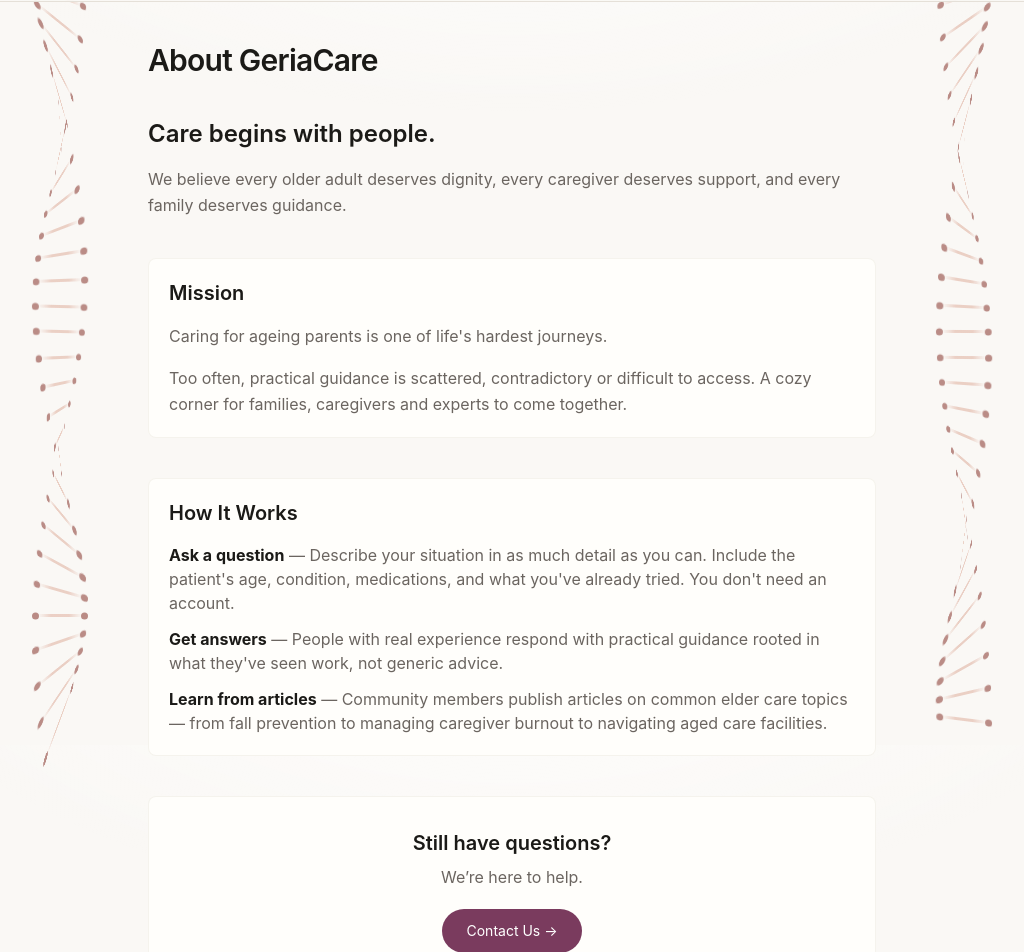
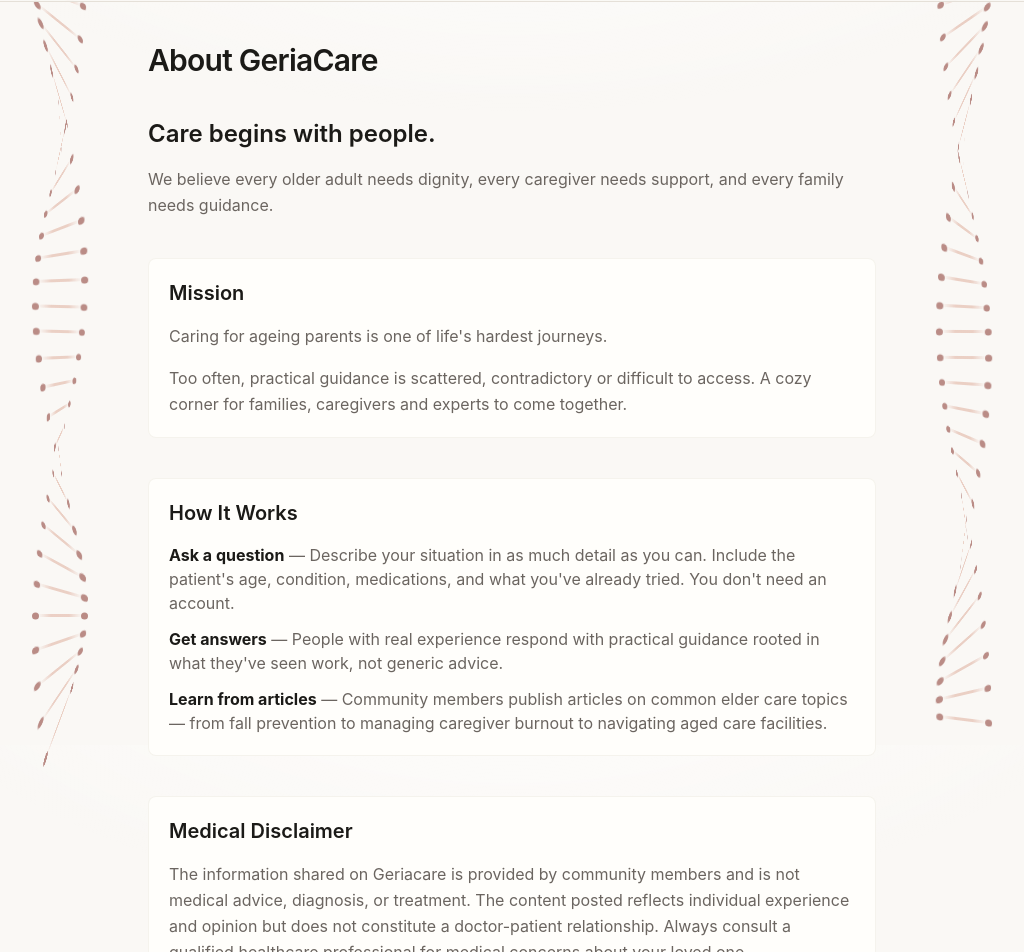
Before and after one commit to abinayar2711-sketch/geriacare-frontend, a Next.js app: page /about in a window 1280 px wide. Shown: the part 55-1007 px from the top of the page, without its empty margins (128-1152 px from the left). Built offline with nearby package versions, Linux system fonts and the light colour scheme; no server answers.

Commit message:
About: deserve -> needs, add medical disclaimer back

```diff
--- a/src/app/about/page.tsx
+++ b/src/app/about/page.tsx
@@ -15,9 +15,9 @@
       <section className="space-y-4">
         <h2 className="text-2xl font-semibold">Care begins with people.</h2>
         <p className="leading-relaxed text-[var(--color-muted)]">
-          We believe every older adult deserves dignity,
-          every caregiver deserves support,
-          and every family deserves guidance.
+          We believe every older adult needs dignity,
+          every caregiver needs support,
+          and every family needs guidance.
         </p>
       </section>
 
@@ -55,6 +55,18 @@
         </ul>
       </section>
 
+      <section className="rounded-lg border border-[var(--color-line)]/40 bg-[var(--color-surface)] p-5 space-y-4">
+        <h2 className="text-xl font-semibold">Medical Disclaimer</h2>
+        <p className="leading-relaxed text-[var(--color-muted)]">
+          The information shared on Geriacare is provided by community members
+          and is not medical advice, diagnosis, or treatment. The content
+          posted reflects individual experience and opinion but does not
+          constitute a doctor-patient relationship. Always consult a
+          qualified healthcare professional for medical concerns about your
+          loved one.
+        </p>
+      </section>
+
       <section className="rounded-lg border border-[var(--color-line)]/40 bg-[var(--color-surface)] p-8 text-center">
         <h2 className="text-xl font-semibold">Still have questions?</h2>
         <p className="mt-2 text-[var(--color-muted)]">
```
